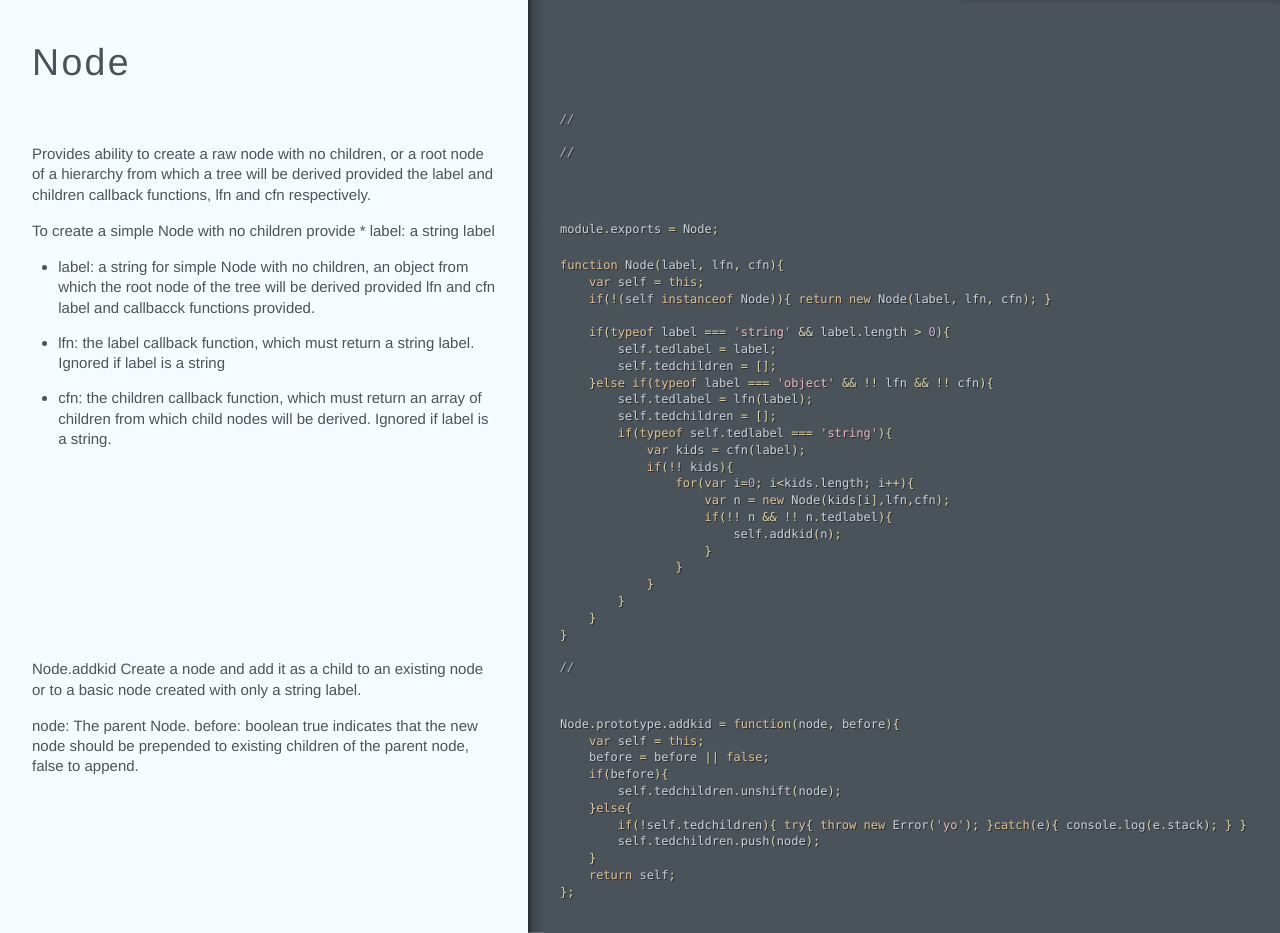
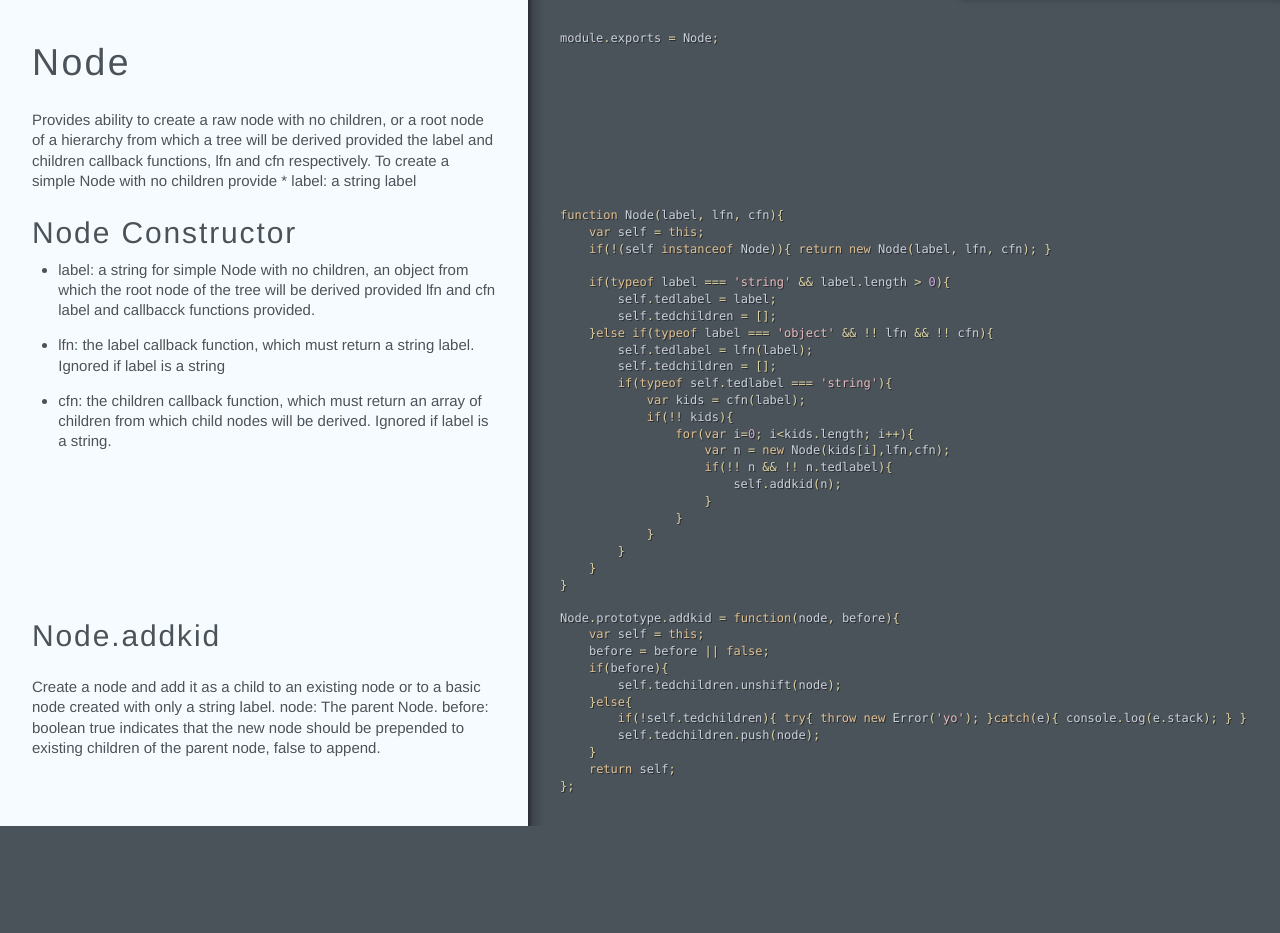
Before and after one commit to hoonto/jqgram, a plain HTML site: page node.html in a window 1280 px wide. Shown: the part 36-969 px from the top of the page. After the commit the page ends 862 px from the top, so only its background shows below. Drawn offline with Linux system fonts and the light colour scheme.

Commit message:
Generated documentation for 2749c245f855cbb7fc8dceaa3a19e986c35cdc77

```diff
--- a/assets/behavior.js
+++ b/assets/behavior.js
@@ -41,12 +41,49 @@ f.event={add:function(a,c,d,e,g){var h,i,j,k,l,m,n,o,p,q,r,s;if(!(a.nodeType===3
             "slug": "node",
             "isFileHeader": true
           },
-          "depth": 1
+          "depth": 1,
+          "children": [
+            {
+              "type": "heading",
+              "data": {
+                "level": 2,
+                "title": "Node Constructor",
+                "slug": "node-constructor"
+              },
+              "depth": 2
+            }, {
+              "type": "heading",
+              "data": {
+                "level": 2,
+                "title": "Node.addkid",
+                "slug": "nodeaddkid"
+              },
+              "depth": 2
+            }
+          ]
         },
         "title": "Node"
       },
       "depth": 1,
-      "outline": []
+      "outline": [
+        {
+          "type": "heading",
+          "data": {
+            "level": 2,
+            "title": "Node Constructor",
+            "slug": "node-constructor"
+          },
+          "depth": 2
+        }, {
+          "type": "heading",
+          "data": {
+            "level": 2,
+            "title": "Node.addkid",
+            "slug": "nodeaddkid"
+          },
+          "depth": 2
+        }
+      ]
     }, {
       "type": "file",
       "data": {
--- a/node.html
+++ b/node.html
@@ -1,7 +1,12 @@
-<!DOCTYPE html><html lang="en"><head><title>node</title></head><meta http-equiv="Content-Type" content="text/html; charset=utf-8"><meta name="viewport" content="width=device-width, initial-scale=1.0, minimum-scale=1.0, maximum-scale=1.0"><meta name="groc-relative-root" content=""><meta name="groc-document-path" content="node"><meta name="groc-project-path" content="lib/node.js"><meta name="groc-github-url" content="https://github.com/hoonto/jqgram"><link rel="stylesheet" type="text/css" media="all" href="assets/style.css"><script type="text/javascript" src="assets/behavior.js"></script><body><div id="meta"><div class="file-path"><a href="https://github.com/hoonto/jqgram/blob/master/lib/node.js">lib/node.js</a></div></div><div id="document"><div class="segment"><div class="comments"><div class="wrapper"><h1 id="node">Node</h1></div></div></div><div class="segment"><div class="code"><div class="wrapper"><span class="c1">//</span></div></div></div><div class="segment"><div class="comments"><div class="wrapper"><p>Provides ability to create a raw node with no children, or a root node
+<!DOCTYPE html><html lang="en"><head><title>node</title></head><meta http-equiv="Content-Type" content="text/html; charset=utf-8"><meta name="viewport" content="width=device-width, initial-scale=1.0, minimum-scale=1.0, maximum-scale=1.0"><meta name="groc-relative-root" content=""><meta name="groc-document-path" content="node"><meta name="groc-project-path" content="lib/node.js"><meta name="groc-github-url" content="https://github.com/hoonto/jqgram"><link rel="stylesheet" type="text/css" media="all" href="assets/style.css"><script type="text/javascript" src="assets/behavior.js"></script><body><div id="meta"><div class="file-path"><a href="https://github.com/hoonto/jqgram/blob/master/lib/node.js">lib/node.js</a></div></div><div id="document"><div class="segment"><div class="comments"><div class="wrapper"><h1 id="node">Node</h1>
+
+<p>Provides ability to create a raw node with no children, or a root node
 of a hierarchy from which a tree will be derived provided the label
-and children callback functions, lfn and cfn respectively.</p></div></div><div class="code"><div class="wrapper"><span class="c1">//</span></div></div></div><div class="segment"><div class="comments"><div class="wrapper"><p>To create a simple Node with no children provide
-* label: a string label </p></div></div><div class="code"><div class="wrapper"><span class="nx">module</span><span class="p">.</span><span class="nx">exports</span> <span class="o">=</span> <span class="nx">Node</span><span class="p">;</span></div></div></div><div class="segment"><div class="comments"><div class="wrapper"><ul>
+and children callback functions, lfn and cfn respectively.
+To create a simple Node with no children provide
+* label: a string label </p></div></div><div class="code"><div class="wrapper"><span class="nx">module</span><span class="p">.</span><span class="nx">exports</span> <span class="o">=</span> <span class="nx">Node</span><span class="p">;</span></div></div></div><div class="segment"><div class="comments"><div class="wrapper"><h2 id="node-constructor">Node Constructor</h2>
+
+<ul>
 <li>label: a string for simple Node with no children, an object from which the root node of the tree will be derived provided lfn and cfn label and callbacck functions provided.</li>
 <li>lfn: the label callback function, which must return a string label.  Ignored if label is a string</li>
 <li>cfn: the children callback function, which must return an array of children from which child nodes will be derived.  Ignored if label is a string. </li>
@@ -27,8 +32,10 @@ and children callback functions, lfn and cfn respectively.</p></div></div><div c
             <span class="p">}</span>
         <span class="p">}</span>
     <span class="p">}</span>
-<span class="p">}</span></div></div></div><div class="segment"><div class="comments"><div class="wrapper"><p>Node.addkid
-Create a node and add it as a child to an existing node or to a basic node created with only a string label.</p></div></div><div class="code"><div class="wrapper"><span class="c1">//</span></div></div></div><div class="segment"><div class="comments"><div class="wrapper"><p>node: The parent Node.
+<span class="p">}</span></div></div></div><div class="segment"><div class="comments"><div class="wrapper"><h2 id="nodeaddkid">Node.addkid</h2>
+
+<p>Create a node and add it as a child to an existing node or to a basic node created with only a string label.
+node: The parent Node.
 before: boolean true indicates that the new node should be prepended to existing children of the parent node, false to append.</p></div></div><div class="code"><div class="wrapper"><span class="nx">Node</span><span class="p">.</span><span class="nx">prototype</span><span class="p">.</span><span class="nx">addkid</span> <span class="o">=</span> <span class="kd">function</span><span class="p">(</span><span class="nx">node</span><span class="p">,</span> <span class="nx">before</span><span class="p">){</span>
     <span class="kd">var</span> <span class="nx">self</span> <span class="o">=</span> <span class="k">this</span><span class="p">;</span>
     <span class="nx">before</span> <span class="o">=</span> <span class="nx">before</span> <span class="o">||</span> <span class="kc">false</span><span class="p">;</span>
```
